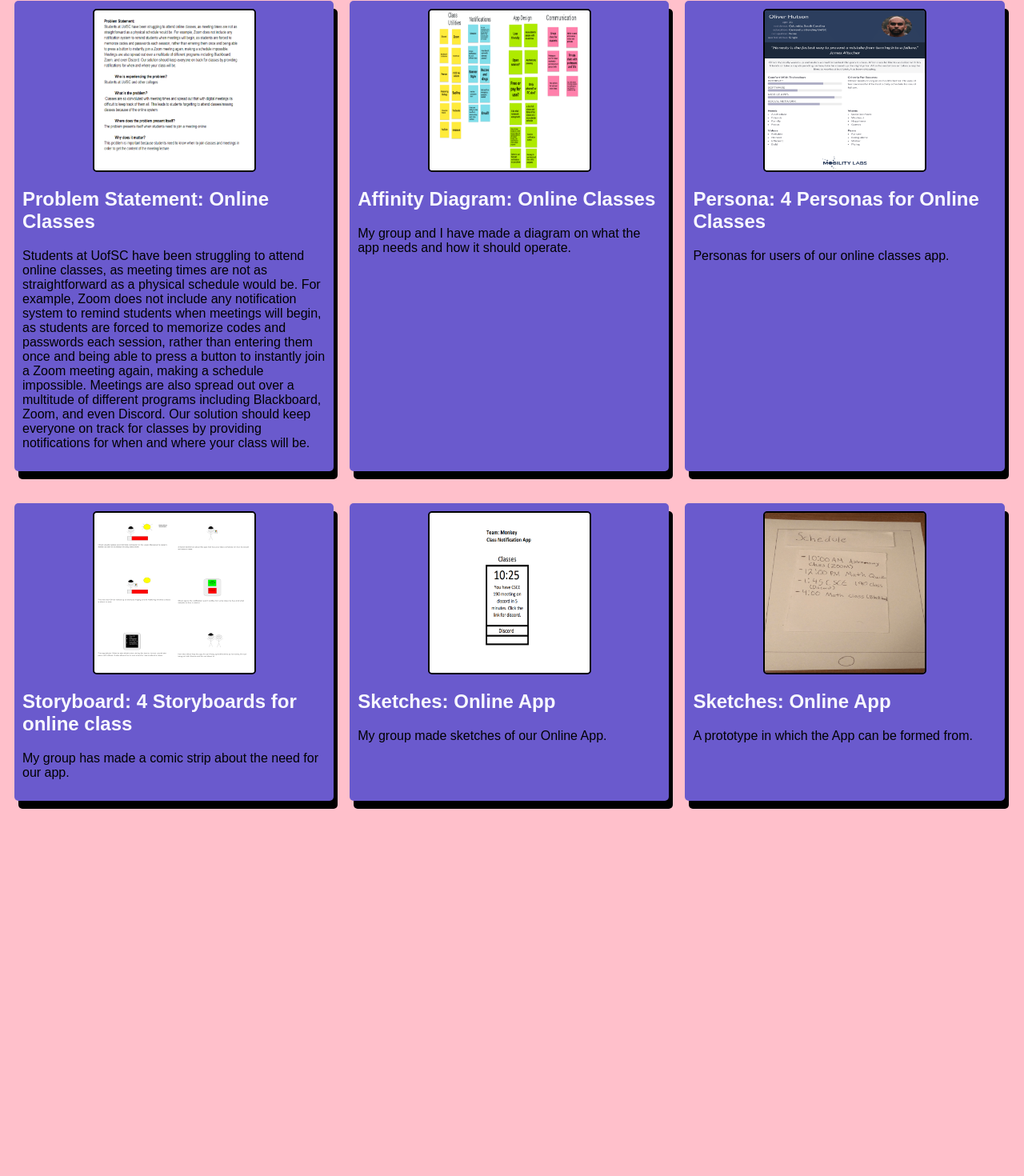
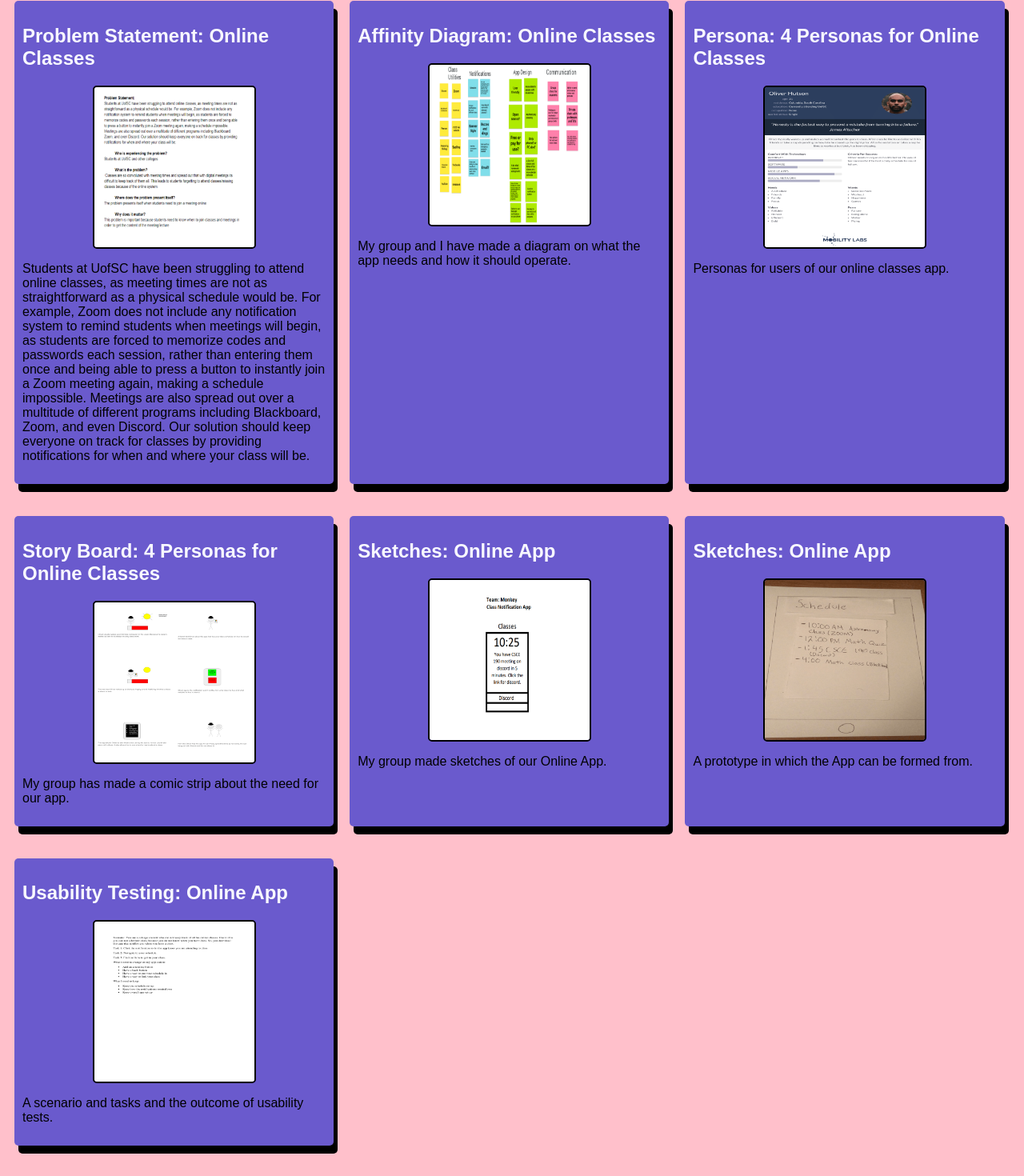
Before and after one commit to baileymook/baileymook.github.io, a plain HTML site: page index.html in a window 1280 px wide. Shown: the part 89-1559 px from the top of the page at 80% size. Before the commit the page ends 1128 px from the top, so only its background shows below. Drawn offline with Linux system fonts and the light colour scheme.

Commit message:
Add files via upload

```diff
--- a/index.html
+++ b/index.html
@@ -10,9 +10,8 @@
         <div class="assignments">
         <!-- Problem Statement Assignment-->
         <section class="assignment">
+            <a href="files/problem-statment.pdf"><h2>Problem Statement: Online Classes </h2></a>
             <a href="files/problem-statment.pdf"><img src="images/problem-statement.png"></a>
-            <section class="ass-details">
-                <a href="files/problem-statment.pdf"><h2>Problem Statement: Online Classes </h2></a>
                 <p>Students at UofSC have been struggling to attend online classes, as meeting times are not as
                     straightforward as a physical schedule would be. For example, Zoom does not include any
                     notification system to remind students when meetings will begin, as students are forced to
@@ -22,63 +21,61 @@
                     Zoom, and even Discord. Our solution should keep everyone on track for classes by providing
                     notifications for when and where your class will be.
                 </p>
-            </section>
         </section>
 
                 <!-- Affinity Diagram Assignment-->
                 <section class="assignment">
+                    <a href="files/affinity-diagram.pdf"><h2>Affinity Diagram: Online Classes </h2></a>
                     <a href="files/affinity-diagram.pdf"><img src="images/affinity-diagram.png"></a>
-                    <section class="ass-details">
-                        <a href="files/affinity-diagram.pdf"><h2>Affinity Diagram: Online Classes </h2></a>
                         <p>
                             My group and I have made a diagram on what the app needs and how it should operate.
                         </p>
-                    </section>
                 </section>
 
                            <!-- Persona Assignment-->
                            <section class="assignment">
+                            <a href="files/personas.pdf"><h2>Persona: 4 Personas for Online Classes </h2></a>
                             <a href="files/personas.pdf"><img src="images/persona.png"></a>
-                            <section class="ass-details">
-                                <a href="files/personas.pdf"><h2>Persona: 4 Personas for Online Classes </h2></a>
                                 <p>
                                     Personas for users of our online classes app.
                                 </p>
-                            </section>
                         </section>
 
                           <!-- Storyboard Assignment-->
                           <section class="assignment">
+                            <a href="files/storyboard.pdf"><h2>Story Board: 4 Personas for Online Classes </h2></a>
                             <a href="files/storyboard.pdf"><img src="images/storyboard.png"></a>
-                            <section class="ass-details">
-                                <a href="files/storyboard.pdf"><h2>Storyboard: 4 Storyboards for online class </h2></a>
                                 <p>
                                     My group has made a comic strip about the need for our app.
                                 </p>
-                            </section>
                         </section>
 
                           <!-- Sketches Assignment-->
                           <section class="assignment">
+                            <a href="files/sketch.pdf"><h2>Sketches: Online App </h2></a>
                             <a href="files/sketch.pdf"><img src="images/sketch.png"></a>
-                            <section class="ass-details">
-                                <a href="files/sketch.pdf"><h2>Sketches: Online App </h2></a>
                                 <p>
                                     My group made sketches of our Online App.
                                 </p>
-                            </section>
                         </section>
 
-                            <!-- Sketches Assignment-->
+                            <!-- Paper Prototype Assignment-->
                             <section class="assignment">
-                              <a href="https://youtu.be/pi5IVbQICIM"><img src="images/paper-prototype.png"></a>
-                              <section class="ass-details">
-                                    <a href="https://youtu.be/pi5IVbQICIM"><h2>Sketches: Online App </h2></a>
+                                <a href="https://youtu.be/pi5IVbQICIM"><h2>Sketches: Online App </h2></a>
+                                <a href="https://youtu.be/pi5IVbQICIM"><img src="images/paper-prototype.png"></a>
                                     <p>
                                         A prototype in which the App can be formed from.
                                     </p>
-                                </section>
                         </section>
+
+                         <!-- Usability Testing Script Assignment-->
+                         <section class="assignment">
+                            <a href="files/usability-testing-script.pdf"><h2>Usability Testing: Online App </h2></a>
+                            <a href="files/usability-testing-script.pdf"><img src="images/usability-testing-script.png"></a>
+                                  <p>
+                                      A scenario and tasks and the outcome of usability tests.
+                                  </p>
+                      </section>
                     </div>
     </body>
 </html>
```
Also changed, not shown: images/usability-testing-script.png (added), 1 other file.
